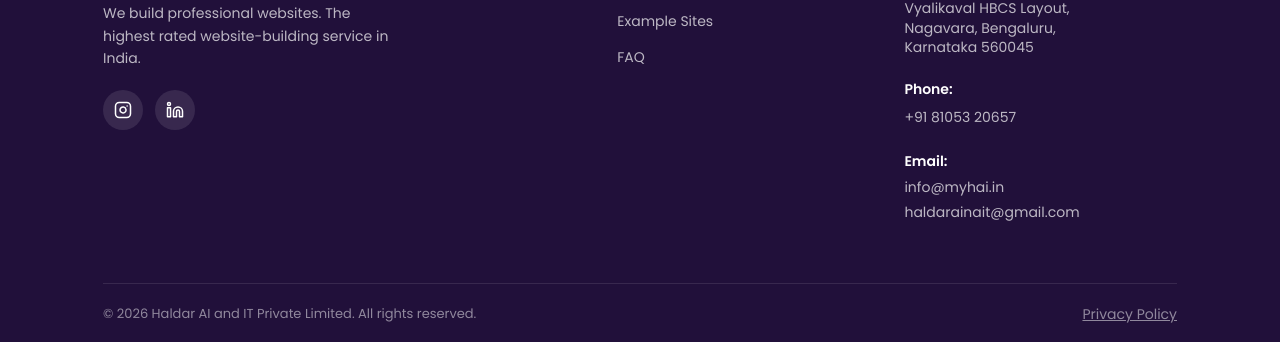
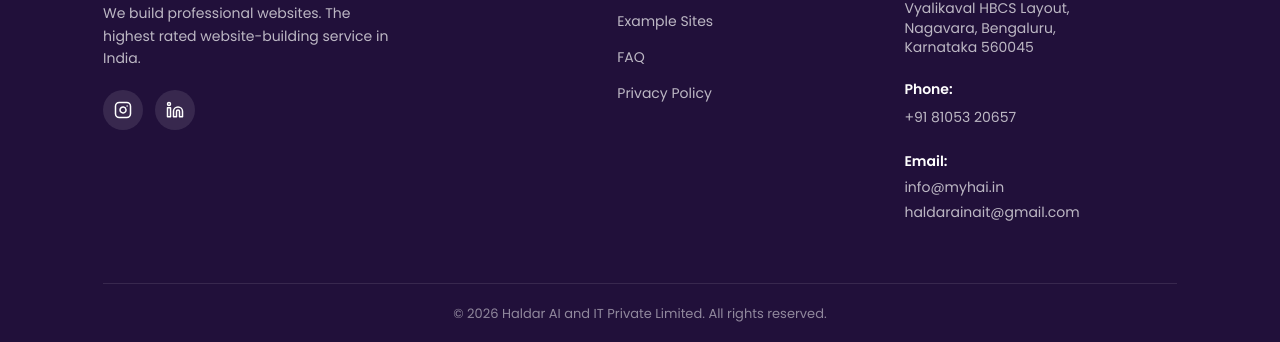
Before and after one commit to gauravhaldar/MyHAI, a React (Vite) app: page / in a window 1280 px wide. Shown: the part 8781-9123 px from the top of the page. Built offline with nearby package versions, Linux system fonts and the light colour scheme.

Commit message:
feat: add responsive site footer component with navigation, contact info, and social links

```diff
--- a/src/components/Footer.css
+++ b/src/components/Footer.css
@@ -110,3 +110,18 @@
     align-items: center;
   }
 }
+
+.footer__privacy-btn {
+  background: none;
+  border: none;
+  color: rgba(255, 255, 255, 0.7);
+  font-size: 14px;
+  font-family: inherit;
+  cursor: pointer;
+  padding: 0;
+  transition: color 0.2s;
+}
+
+.footer__privacy-btn:hover {
+  color: var(--color-secondary);
+}
--- a/src/components/Footer.jsx
+++ b/src/components/Footer.jsx
@@ -71,6 +71,14 @@ export default function Footer({ onPrivacyClick }) {
                   <a href={link.href}>{link.label}</a>
                 </li>
               ))}
+              <li>
+                <button
+                  onClick={onPrivacyClick}
+                  className="footer__privacy-btn"
+                >
+                  Privacy Policy
+                </button>
+              </li>
             </ul>
           </div>
 
@@ -100,15 +108,8 @@ export default function Footer({ onPrivacyClick }) {
         </div>
 
         {/* Bottom Bar */}
-        <div className="footer__bottom" style={{ display: 'flex', justifyContent: 'space-between', alignItems: 'center', flexWrap: 'wrap', gap: '15px' }}>
+        <div className="footer__bottom" style={{ display: 'flex', justifyContent: 'center', alignItems: 'center', textAlign: 'center' }}>
           <p>© 2026 Haldar AI and IT Private Limited. All rights reserved.</p>
-          <button
-            onClick={onPrivacyClick}
-            className="footer__privacy-link"
-            style={{ background: 'none', border: 'none', color: 'rgba(255, 255, 255, 0.5)', textDecoration: 'underline', cursor: 'pointer', fontFamily: 'inherit', fontSize: '14px', padding: '0' }}
-          >
-            Privacy Policy
-          </button>
         </div>
       </div>
     </footer>
```
